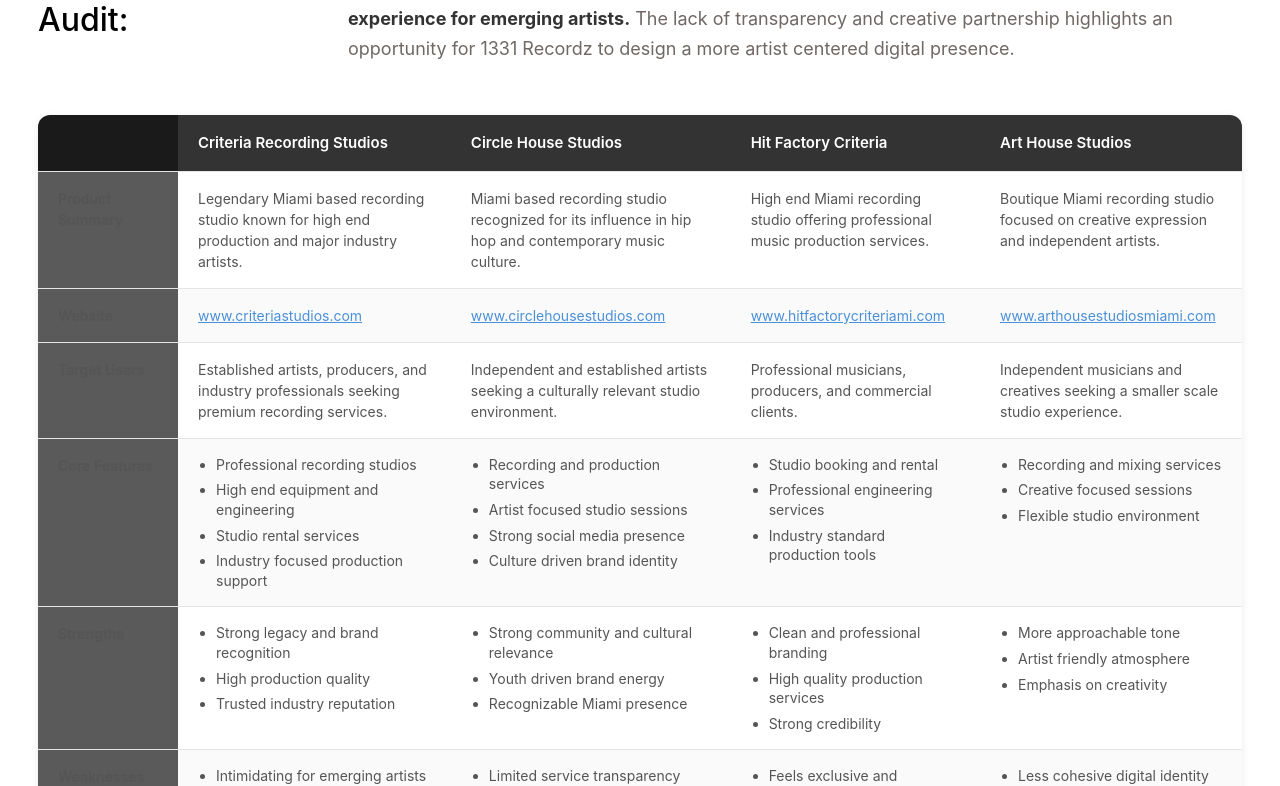
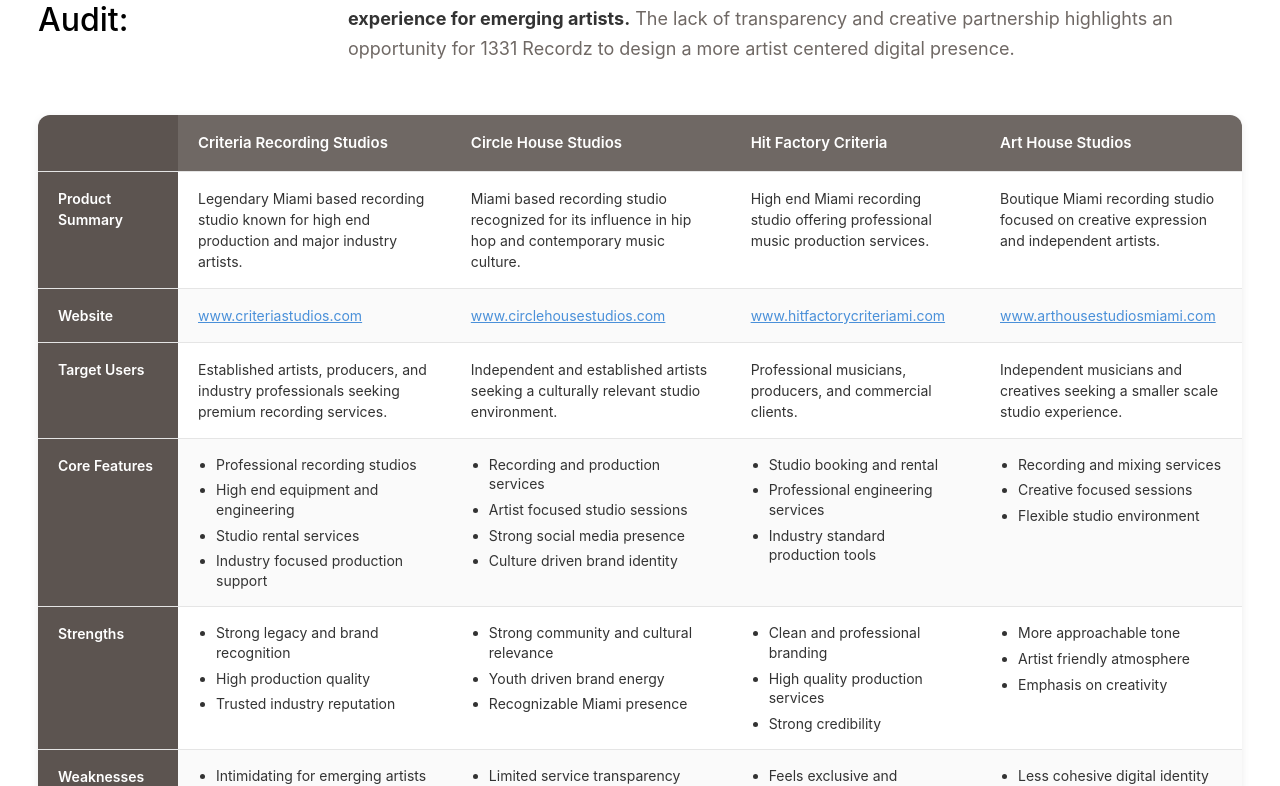
Before and after one commit to irawit1430/v001, a React (Vite) app: page /projects/1331-recordz in a window 1280 px wide. Shown: the part 3859-4645 px from the top of the page. Built offline with nearby package versions, Linux system fonts and the light colour scheme.

Commit message:
fix: update Recordz competitive table colors and text visibility

```diff
--- a/src/components/recordz/RecordzCompetitiveAuditSection.css
+++ b/src/components/recordz/RecordzCompetitiveAuditSection.css
@@ -68,21 +68,21 @@
 
 /* Header Row */
 .rz-table-header {
-    background: #333333;
+    background: #6F6864;
     color: #FFFFFF;
     font-weight: 600;
     font-size: 15px;
 }
 
 .rz-table-header.rz-row-header {
-    background: #1A1A1A;
+    background: #5C5450;
     width: 140px;
 }
 
 /* Row Labels */
 .rz-row-label {
-    background: #5A5A5A;
-    color: #FFFFFF;
+    background: #5C5450 !important;
+    color: #FFFFFF !important;
     font-weight: 600;
     width: 140px;
     font-size: 14px;
@@ -97,8 +97,12 @@
     background: #F5F5F5;
 }
 
+.rz-audit-table tbody tr:hover .rz-row-label {
+    background: #5C5450 !important;
+}
+
 .rz-audit-table td {
-    color: #555555;
+    color: #333333;
     line-height: 1.5;
 }
 
--- a/src/pages/ProjectsPage.css
+++ b/src/pages/ProjectsPage.css
@@ -21,11 +21,13 @@
 }
 
 .projects-description {
-    font-size: 30px;
+    font-size: 25px;
     line-height: 36px;
     color: #6F6864;
     max-width: 1053px;
     margin: 0 auto;
+    margin: 0 auto;      /* centers the container */
+    text-align: left;   /* aligns text to the left */
 }
 
 .projects-filter {
```
